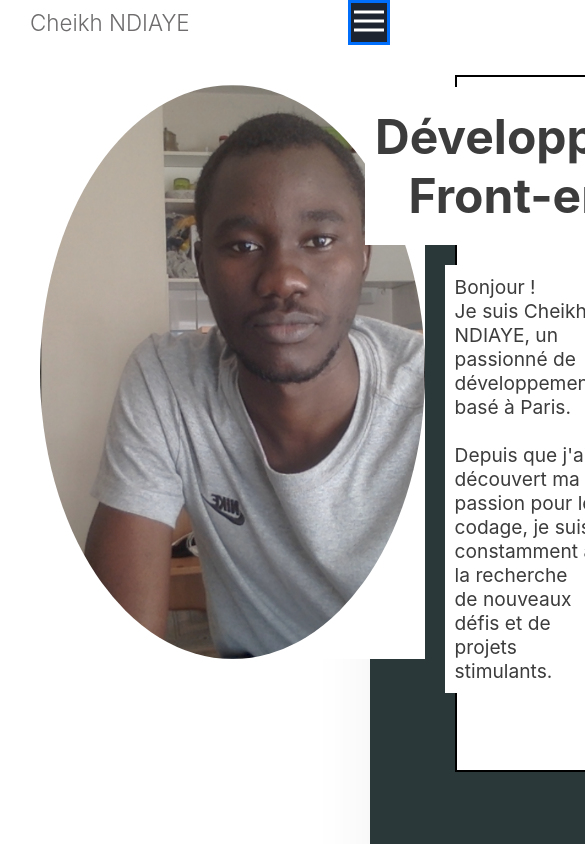
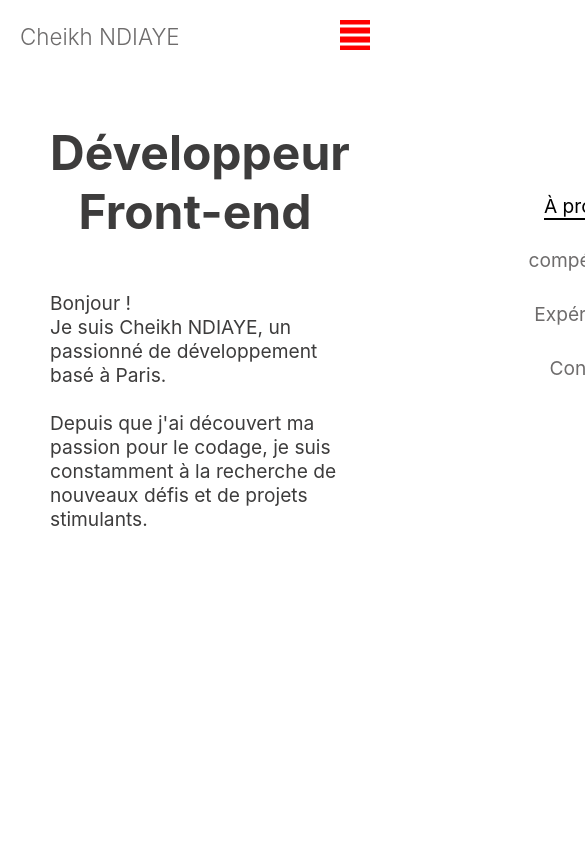
Before and after one commit to Cheik40/portfolio, a React (Create React App) app: page / in a window 390 px wide. Shown: the top 844 px of the page, 585 px wide, since content can reach past the window. Built offline with nearby package versions, Linux system fonts and the light colour scheme.

Commit message:
actualisation

```diff
--- a/package.json
+++ b/package.json
@@ -10,6 +10,7 @@
         "react-dom": "^18.2.0",
         "react-icons": "^5.1.0",
         "react-scripts": "5.0.1",
+        "react-transition-group": "^4.4.5",
         "web-vitals": "^2.1.4"
     },
     "scripts": {
--- a/src/App.css
+++ b/src/App.css
@@ -1,6 +1,20 @@
 .App {
     text-align: center;
-    * {
-        background: #fff;
-    }
+    background: #fff;
 }
+
+/* Styles de transition */
+.fade-enter {
+    opacity: 0;
+}
+.fade-enter-active {
+    opacity: 1;
+    transition: opacity 300ms ease-in;
+}
+.fade-exit {
+    opacity: 1;
+}
+.fade-exit-active {
+    opacity: 0;
+    transition: opacity 300ms ease-in;
+}
--- a/src/App.js
+++ b/src/App.js
@@ -1,5 +1,7 @@
-// import "./App.css";
+import "./App.css";
 import { BrowserRouter, Routes, Route } from "react-router-dom";
+import { CSSTransition, TransitionGroup } from "react-transition-group";
+
 import Home from "./pages/Home";
 import Skills from "./pages/Skills";
 import Project from "./pages/Project";
@@ -8,8 +10,16 @@ import Contact from "./pages/Contact";
 import NoPage from "./pages/NoPage";
 
 export default function App() {
+    // const location = useLocation();
+    // const location = useLocation();
     return (
         <BrowserRouter>
+            <TransitionGroup>
+                <CSSTransition
+                    // key={location.key}
+                    classNames='fade'
+                    timeout={3000}
+                >
                     <Routes>
                         <Route path='/' element={<Home />} />
                         <Route path='competence' element={<Skills />} />
@@ -18,6 +28,8 @@ export default function App() {
                         <Route path='contact' element={<Contact />} />
                         <Route path='*' element={<NoPage />} />
                     </Routes>
+                </CSSTransition>
+            </TransitionGroup>
         </BrowserRouter>
     );
 }
--- a/src/components/navbar/NavBar.js
+++ b/src/components/navbar/NavBar.js
@@ -18,7 +18,7 @@ function NavBar() {
 
             <div className='mobile'>
                 <button className='mobileButton' onClick={handlOnClick}>
-                    <img src={logoResponsiveClick} alt='Logo Menu responsive' />
+                    <img src={logoResponsiveClick} alt='Logo Menu responsive' />{" "}
                 </button>
             </div>
         </div>
--- a/src/components/navbar/layout/Layout.js
+++ b/src/components/navbar/layout/Layout.js
@@ -28,11 +28,7 @@ function Layout({ active }) {
                         compétence
                     </Link>
                 </li>
-                {/* <li>
-                    <Link className='Link' to='/projet'>
-                        projet
-                    </Link>
-                </li> */}
+
                 <li>
                     <Link
                         className={
--- a/src/pages/Home.js
+++ b/src/pages/Home.js
@@ -13,7 +13,7 @@ function Home() {
                         alt='Cheikh NDIAYE'
                     />
                 </div>
-                <div className='description'>
+                <div className='descriptionHome'>
                     <h1>Développeur Front-end</h1>
                     <div className='descrioptionCheikh'>
                         Bonjour ! <br />
--- a/src/styles/home.css
+++ b/src/styles/home.css
@@ -23,6 +23,7 @@
     margin: 20px;
     height: 85vh;
     box-sizing: border-box;
+    flex-wrap: wrap;
 }
 
 .boxImageCheikh {
@@ -46,7 +47,7 @@
     background: #fff;
 }
 
-.description {
+.descriptionHome {
     position: relative;
     width: 40%;
     margin: 10px;
@@ -55,7 +56,7 @@
     font-size: 1.2rem;
 }
 
-.description h1 {
+.descriptionHome h1 {
     padding: 30px 10px;
     text-align: center;
     /* border: #000 2px solid; */
@@ -111,7 +112,7 @@
         background: #fff;
     }
 
-    .description {
+    .descriptionHome {
         position: relative;
         width: 40%;
         margin: 10px;
@@ -120,7 +121,7 @@
         font-size: 1.2rem;
     }
 
-    .description h1 {
+    .descriptionHome h1 {
         padding: 30px 10px;
         text-align: center;
         /* border: #000 2px solid; */
@@ -134,3 +135,61 @@
         /* border: #000 2px solid; */
     }
 }
+
+@media screen and (max-width: 780px) {
+    .home {
+        display: block;
+        position: relative;
+        /* background: #000 transparent; */
+        /* border: 2px rgb(188, 88, 16) solid; */
+        top: 0px;
+        width: 100%;
+        height: 100%;
+    }
+
+    .bodyHome {
+        display: block;
+        position: relative;
+        /* display: flex; */
+        /* flex-direction: row; */
+        /* justify-content: space-around; */
+        /* border: 2px solid red; */
+        /* margin: 20px; */
+        height: 100%;
+        width: auto;
+        box-sizing: border-box;
+    }
+
+    .descriptionHome {
+        display: block;
+        position: relative;
+        width: auto;
+        height: auto;
+        color: #3d3c3c;
+        /* border: #1c7614 2px solid; */
+        font-size: 1.2rem;
+    }
+
+    .descriptionHome h1 {
+        position: relative;
+        /* height: 100%; */
+        width: auto;
+        padding: 30px 10px;
+        text-align: center;
+        /* border: #000 1px solid; */
+        margin: 10px;
+        font-size: 3rem;
+    }
+
+    .descrioptionCheikh {
+        position: relative;
+        /* padding: 10px; */
+        width: auto;
+        height: auto;
+        /* border: #000 2px solid; */
+    }
+
+    .boxImageCheikh {
+        display: none;
+    }
+}
--- a/src/styles/navbar.css
+++ b/src/styles/navbar.css
@@ -1,4 +1,4 @@
-* {
+/* * {
     background: #fff;
 }
 
@@ -7,8 +7,6 @@
     align-items: center;
     justify-content: space-between;
     background: #fff;
-    /* border: 1px solid #e7e3e3; */
-    /* box-shadow: 0 5px 15px rgba(0, 0, 0, 0.01); */
     width: 100%;
 }
 
@@ -23,7 +21,6 @@
     display: flex;
     align-items: center;
     justify-content: space-between;
-    /* border: 1px solid #9a3b3b; */
     margin: 20px;
 }
 
@@ -101,7 +98,6 @@ img {
         width: 300px;
         height: 100vh;
         background: #2a3839;
-        /* box-shadow: 0 40px 60px rgba(0, 0, 0, 0.06); */
         padding: 40px 0 0 20px;
         transition: 0.3s ease-in-out;
     }
@@ -137,7 +133,6 @@ img {
 @media screen and (max-width: 520px) {
     navbar {
         padding: 20px 20px;
-        /* border: #17cf97 2px solid; */
     }
 
     .nav_ul {
@@ -182,4 +177,145 @@ img {
         background: #1b2430;
         cursor: pointer;
     }
+} */
+
+* {
+    margin: 0;
+    padding: 0;
+    box-sizing: border-box;
+    background: #fff;
 }
+
+.navbar {
+    display: flex;
+    align-items: center;
+    justify-content: space-between;
+    background: #fff;
+    width: 100%;
+    padding: 20px 20px;
+}
+
+.navbar-header {
+    display: flex;
+    align-items: center;
+    justify-content: space-between;
+    width: 100%;
+}
+
+.nameAutor {
+    color: #6e6c6c;
+    font-size: 1.4rem;
+    font-weight: 300;
+}
+
+.nav_ul {
+    display: flex;
+    align-items: center;
+    justify-content: space-between;
+    list-style: none;
+    margin: 0;
+    padding: 0;
+}
+
+.nav_ul li {
+    position: relative;
+    list-style: none;
+    margin: 10px 20px;
+}
+
+.nav_ul li .Link {
+    text-decoration: none;
+    font-size: 1.2rem;
+    font-weight: 400;
+    color: #6e6c6c;
+    transition: 0.3s ease-in-out;
+}
+
+.nav_ul li .Link:hover,
+.nav_ul li .Link.active {
+    color: #000;
+}
+
+.nav_ul li .Link:hover::after,
+.nav_ul li .Link.active::after {
+    content: "";
+    height: 2px;
+    width: 100%;
+    background: #000;
+    position: absolute;
+    left: 0;
+    bottom: -2px;
+}
+
+.mobile {
+    display: none;
+}
+
+.mobileButton {
+    background: none;
+    border: none;
+    display: none;
+}
+
+img {
+    width: 30px;
+    height: 30px;
+}
+
+/* Styles pour les petits écrans */
+@media screen and (max-width: 822px) {
+    .navbar {
+        padding: 20px;
+    }
+
+    .nav_ul {
+        flex-direction: column;
+        align-items: center;
+        justify-content: flex-start;
+        position: fixed;
+        top: 10%;
+        right: -300px;
+        width: 300px;
+        height: 100vh;
+        background: #fff;
+        padding: 100px 0 0 0px;
+        transition: right 0.3s ease-in-out;
+    }
+
+    .nav_ul.active {
+        right: 0;
+        z-index: 100;
+    }
+
+    .nav_ul li {
+        margin-bottom: 20px;
+    }
+
+    .mobile {
+        display: block;
+        cursor: pointer;
+    }
+
+    .mobileButton {
+        display: block;
+    }
+
+    img {
+        background: red;
+    }
+}
+
+@media screen and (max-width: 520px) {
+    .navbar {
+        padding: 20px;
+    }
+
+    .nav_ul {
+        right: -100%;
+        width: 100%;
+    }
+
+    .nav_ul.active {
+        right: 0;
+    }
+}
--- a/src/styles/skills.css
+++ b/src/styles/skills.css
@@ -27,7 +27,7 @@
 
 .boxImageCheikh {
     position: relative;
-    margin: 20px;
+    /* margin: 20px; */
     /* width: 15%; */
     height: 90%;
     color: #6e6c6c;
@@ -74,6 +74,22 @@
     /* border: #000 2px solid; */
 }
 
+.block {
+    display: grid;
+    grid-template-columns: 200px 200px 200px;
+    grid-template-rows: 100px 100px 100px;
+}
+
+.iconJavascript {
+    display: flex;
+    /* border: #3d3c3c 1px solid; */
+    height: auto;
+    align-items: center;
+    margin: 30px;
+    justify-content: flex-start;
+    /* width: 200px; */
+}
+
 @media screen and (max-width: 1051px) {
     .skills {
         position: relative;
@@ -93,6 +109,7 @@
         margin: 20px;
         height: 85vh;
         box-sizing: border-box;
+        flex-wrap: wrap;
     }
 
     .boxImageCheikh {
@@ -121,8 +138,8 @@
         width: 40%;
         margin: 10px;
         color: #3d3c3c;
-        border: #000 2px solid;
-        font-size: 1.2rem;
+        /* border: #000 2px solid; */
+        /* font-size: 1.2rem; */
     }
 
     .description h1 {
@@ -139,12 +156,11 @@
         /* border: #000 2px solid; */
         margin: 10px;
     }
-}
 
     .block {
         display: grid;
-    grid-template-columns: 200px 200px 200px;
-    grid-template-rows: 100px 100px 100px;
+        grid-template-columns: 200px 200px;
+        grid-template-rows: 100px 100px 100px 100px;
     }
 
     .iconJavascript {
@@ -152,7 +168,60 @@
         /* border: #3d3c3c 1px solid; */
         height: auto;
         align-items: center;
-    margin: 30px;
+        /* margin: 30px; */
         justify-content: flex-start;
         /* width: 200px; */
     }
+}
+
+@media screen and (max-width: 780px) {
+    .bodySkills {
+        display: flex;
+        flex-direction: row;
+        /* justify-content: space-around; */
+        /* border: 2px solid red; */
+        /* margin: 20px; */
+        height: 85vh;
+        box-sizing: border-box;
+        flex-wrap: wrap;
+    }
+
+    .block {
+        /* margin-right: 40%; */
+        display: grid;
+        grid-template-columns: 200px 200px;
+        grid-template-rows: 100px 100px 100px 100px;
+    }
+
+    .iconJavascript {
+        display: flex;
+        /* border: #3d3c3c 1px solid; */
+        height: auto;
+        width: 100%;
+        align-items: normal;
+        /* margin: 30px; */
+        justify-content: flex-start;
+        /* width: 200px; */
+    }
+
+    .descrioptionCheikh {
+        position: relative;
+        /* padding: 10px; */
+        /* border: #000 2px solid; */
+        /* margin: 10px; */
+    }
+
+    .boxImageCheikh {
+        display: none;
+        position: relative;
+        margin: 20px;
+        /* width: 15%; */
+        height: 80%;
+        color: #6e6c6c;
+        /* border: #000 2px solid; */
+        /* left: 0%; */
+        /* padding-left: 10px; */
+        background: #fff;
+        box-sizing: border-box;
+    }
+}
```
Also changed, not shown: src/AppWrapper.js (added, +11 -0 lines), src/index.js (+9 -9 lines), 1 other file (tests, documents, lock files or other folders). Lines whose indentation alone changed are shown as unchanged.
